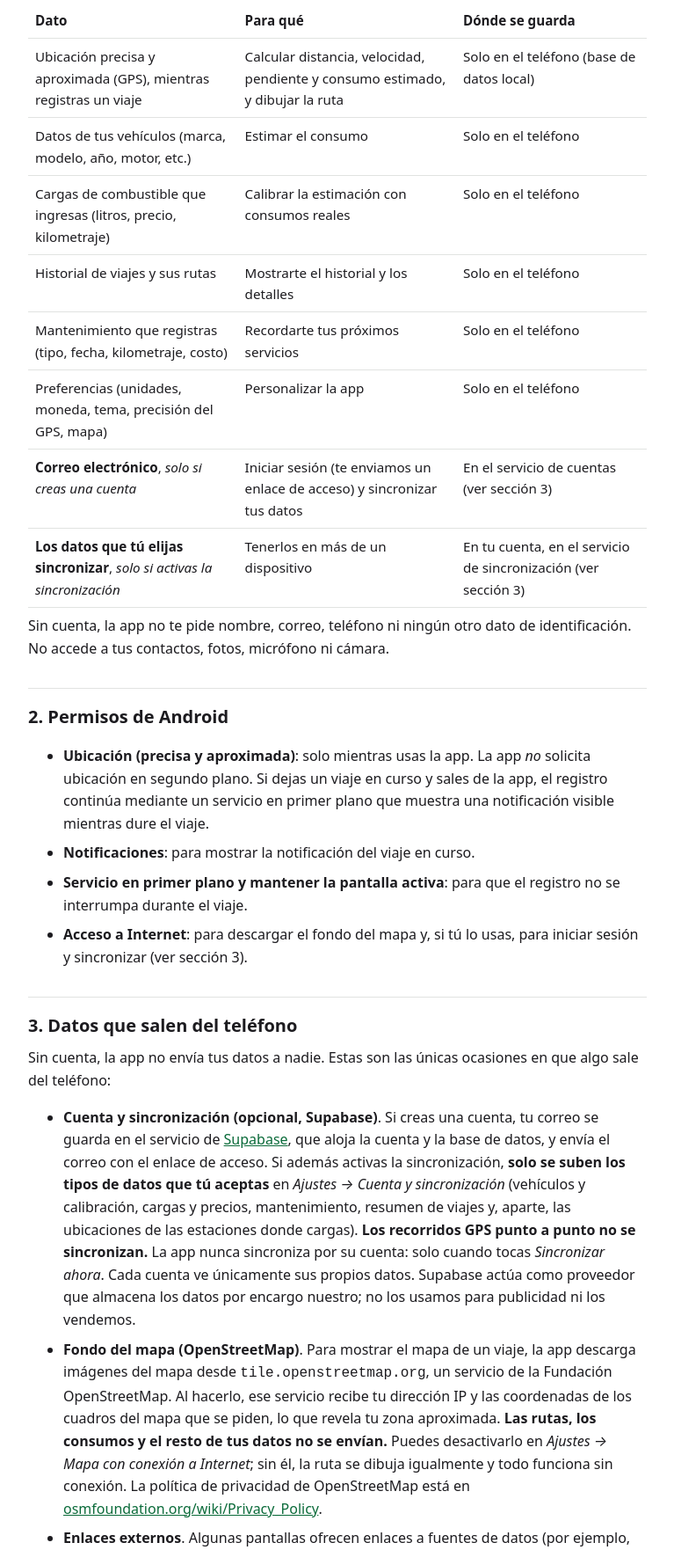
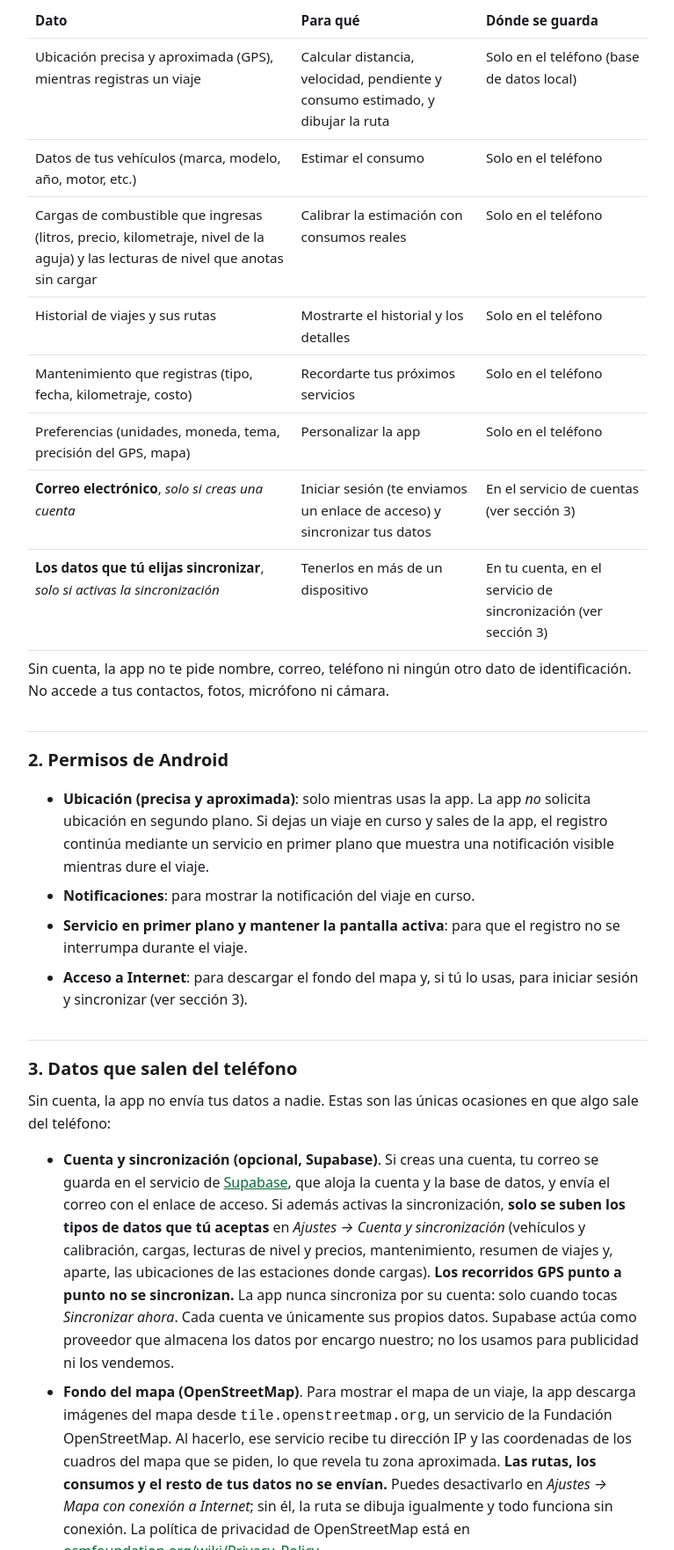
Before and after one commit to Rybrern/gas-monitor-privacidad, a plain HTML site: page index.html in a window 1280 px wide. Shown: the part 320-2082 px from the top of the page at 88% size, without its empty margins (256-1023 px from the left). Drawn offline with Linux system fonts and the light colour scheme.

```diff
--- a/index.html
+++ b/index.html
@@ -34,7 +34,7 @@
   <tbody>
     <tr><td>Ubicación precisa y aproximada (GPS), mientras registras un viaje</td><td>Calcular distancia, velocidad, pendiente y consumo estimado, y dibujar la ruta</td><td>Solo en el teléfono (base de datos local)</td></tr>
     <tr><td>Datos de tus vehículos (marca, modelo, año, motor, etc.)</td><td>Estimar el consumo</td><td>Solo en el teléfono</td></tr>
-    <tr><td>Cargas de combustible que ingresas (litros, precio, kilometraje)</td><td>Calibrar la estimación con consumos reales</td><td>Solo en el teléfono</td></tr>
+    <tr><td>Cargas de combustible que ingresas (litros, precio, kilometraje, nivel de la aguja) y las lecturas de nivel que anotas sin cargar</td><td>Calibrar la estimación con consumos reales</td><td>Solo en el teléfono</td></tr>
     <tr><td>Historial de viajes y sus rutas</td><td>Mostrarte el historial y los detalles</td><td>Solo en el teléfono</td></tr>
     <tr><td>Mantenimiento que registras (tipo, fecha, kilometraje, costo)</td><td>Recordarte tus próximos servicios</td><td>Solo en el teléfono</td></tr>
     <tr><td>Preferencias (unidades, moneda, tema, precisión del GPS, mapa)</td><td>Personalizar la app</td><td>Solo en el teléfono</td></tr>
@@ -55,7 +55,7 @@
 <h2>3. Datos que salen del teléfono</h2>
 <p>Sin cuenta, la app no envía tus datos a nadie. Estas son las únicas ocasiones en que algo sale del teléfono:</p>
 <ul>
-  <li><strong>Cuenta y sincronización (opcional, Supabase)</strong>. Si creas una cuenta, tu correo se guarda en el servicio de <a href="https://supabase.com/privacy">Supabase</a>, que aloja la cuenta y la base de datos, y envía el correo con el enlace de acceso. Si además activas la sincronización, <strong>solo se suben los tipos de datos que tú aceptas</strong> en <em>Ajustes → Cuenta y sincronización</em> (vehículos y calibración, cargas y precios, mantenimiento, resumen de viajes y, aparte, las ubicaciones de las estaciones donde cargas). <strong>Los recorridos GPS punto a punto no se sincronizan.</strong> La app nunca sincroniza por su cuenta: solo cuando tocas <em>Sincronizar ahora</em>. Cada cuenta ve únicamente sus propios datos. Supabase actúa como proveedor que almacena los datos por encargo nuestro; no los usamos para publicidad ni los vendemos.</li>
+  <li><strong>Cuenta y sincronización (opcional, Supabase)</strong>. Si creas una cuenta, tu correo se guarda en el servicio de <a href="https://supabase.com/privacy">Supabase</a>, que aloja la cuenta y la base de datos, y envía el correo con el enlace de acceso. Si además activas la sincronización, <strong>solo se suben los tipos de datos que tú aceptas</strong> en <em>Ajustes → Cuenta y sincronización</em> (vehículos y calibración, cargas, lecturas de nivel y precios, mantenimiento, resumen de viajes y, aparte, las ubicaciones de las estaciones donde cargas). <strong>Los recorridos GPS punto a punto no se sincronizan.</strong> La app nunca sincroniza por su cuenta: solo cuando tocas <em>Sincronizar ahora</em>. Cada cuenta ve únicamente sus propios datos. Supabase actúa como proveedor que almacena los datos por encargo nuestro; no los usamos para publicidad ni los vendemos.</li>
   <li><strong>Fondo del mapa (OpenStreetMap)</strong>. Para mostrar el mapa de un viaje, la app descarga imágenes del mapa desde <code>tile.openstreetmap.org</code>, un servicio de la Fundación OpenStreetMap. Al hacerlo, ese servicio recibe tu dirección IP y las coordenadas de los cuadros del mapa que se piden, lo que revela tu zona aproximada. <strong>Las rutas, los consumos y el resto de tus datos no se envían.</strong> Puedes desactivarlo en <em>Ajustes → Mapa con conexión a Internet</em>; sin él, la ruta se dibuja igualmente y todo funciona sin conexión. La política de privacidad de OpenStreetMap está en <a href="https://osmfoundation.org/wiki/Privacy_Policy">osmfoundation.org/wiki/Privacy_Policy</a>.</li>
   <li><strong>Enlaces externos</strong>. Algunas pantallas ofrecen enlaces a fuentes de datos (por ejemplo, organismos oficiales). Se abren en tu navegador y quedan sujetos a la política de ese sitio.</li>
 </ul>
```
